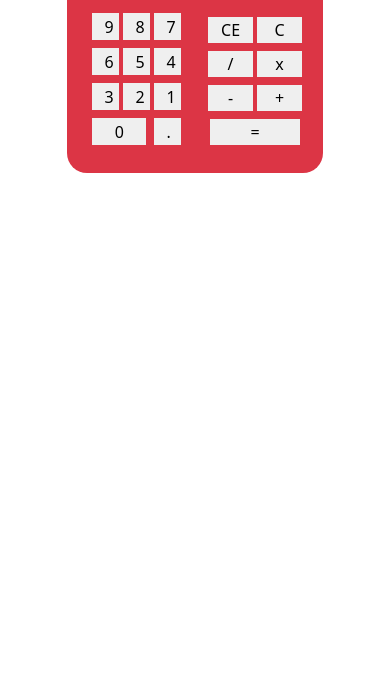
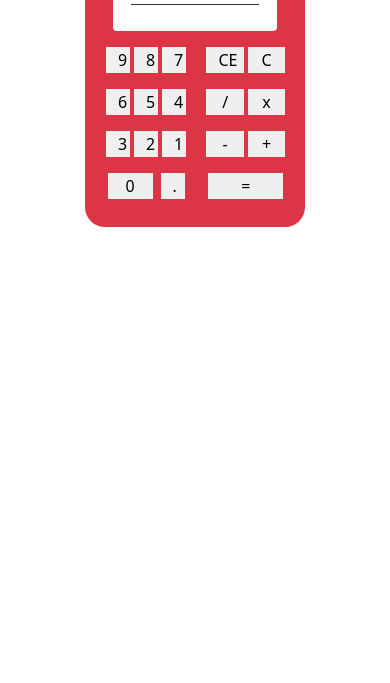
Before and after one commit to SamLaye/ChallengeCalculatrice, a plain HTML site: page index.html in a window 390 px wide. Shown: the part 161-844 px from the top of the page. Drawn offline with nearby package versions, Linux system fonts and the light colour scheme.

Commit message:
Ma calculatrice - Responsive

```diff
--- a/calculatrice.css
+++ b/calculatrice.css
@@ -6,18 +6,23 @@ input{
 	border-bottom: 1px solid #333;
 }
 #calculatrice{
-	width: 70%;
+	width: 40%;
 	border-radius: 20px;
 }
 button{
 	border: none;
 }
-@media screen and (max-width: 235px){
+@media screen and (max-width: 777px){
+	#calculatrice{
+		width: 60%;
+	}
+}
+@media screen and (max-width: 240px){
 	#calculatrice{
 		width: 100%;
 	}
 }
-@media screen and (max-width: 315px){
+@media screen and (max-width: 370px){
 	#calculatrice{
 		width: 95%;
 	}
--- a/index.html
+++ b/index.html
@@ -30,30 +30,30 @@
 							<button type="button" class="col-3 me-1 mt-1" onclick="afficher8()">8</button>
 							<button type="button" class="col-3 mt-1" onclick="afficher7()">7</button>
 
-							<button type="button" class="col-3 me-1 mt-2" onclick="afficher6()">6</button>
-							<button type="button" class="col-3 me-1 mt-2" onclick="afficher5()">5</button>
-							<button type="button" class="col-3 mt-2" onclick="afficher4()">4</button>
+							<button type="button" class="col-3 me-1 mt-3" onclick="afficher6()">6</button>
+							<button type="button" class="col-3 me-1 mt-3" onclick="afficher5()">5</button>
+							<button type="button" class="col-3 mt-3" onclick="afficher4()">4</button>
 
-							<button type="button" class="col-3 me-1 mt-2" onclick="afficher3()">3</button>
-							<button type="button" class="col-3 me-1 mt-2" onclick="afficher2()">2</button>
-							<button type="button" class="col-3 mt-2" onclick="afficher1()">1</button>
+							<button type="button" class="col-3 me-1 mt-3" onclick="afficher3()">3</button>
+							<button type="button" class="col-3 me-1 mt-3" onclick="afficher2()">2</button>
+							<button type="button" class="col-3 mt-3" onclick="afficher1()">1</button>
 
-							<button type="button" class="col-6 me-1 mt-2" onclick="afficher0()">0</button>
-							<button type="button" class="col-3 ms-1 mt-2" onclick="afficherPoint()">.</button>
+							<button type="button" class="col-6 me-1 mt-3" onclick="afficher0()">0</button>
+							<button type="button" class="col-3 ms-1 mt-3" onclick="afficherPoint()">.</button>
 						</div>
 					</div>
 					<div class="col mb-4">
 						<div class="row p-1 justify-content-center">
-							<button type="button" class="col-5 text-uppercase ms-1 mt-2" onclick="CE_action()">ce</button>
-							<button type="button" class="col-5 text-uppercase ms-1 mt-2" onclick="C_action()">c</button>
+							<button type="button" class="col-5 text-uppercase ms-1 mt-1" onclick="CE_action()">ce</button>
+							<button type="button" class="col-5 text-uppercase ms-1 mt-1" onclick="C_action()">c</button>
 
-							<button type="button" class="col-5 ms-1 mt-2" onclick="division()">/</button>
-							<button type="button" class="col-5 ms-1 mt-2" onclick="multiplication()">x</button>
+							<button type="button" class="col-5 ms-1 mt-3" onclick="division()">/</button>
+							<button type="button" class="col-5 ms-1 mt-3" onclick="multiplication()">x</button>
 
-							<button type="button" class="col-5 ms-1 mt-2" onclick="soustraction()">-</button>
-							<button type="button" class="col-5 ms-1 mt-2" onclick="addition()">+</button>
+							<button type="button" class="col-5 ms-1 mt-3" onclick="soustraction()">-</button>
+							<button type="button" class="col-5 ms-1 mt-3" onclick="addition()">+</button>
 
-							<button type="button" class="col-10 mt-2 ms-1" onclick="calculer()">=</button>
+							<button type="button" class="col-10 mt-3 ms-1" onclick="calculer()">=</button>
 						</div>
 					</div>
 				</div>
```
